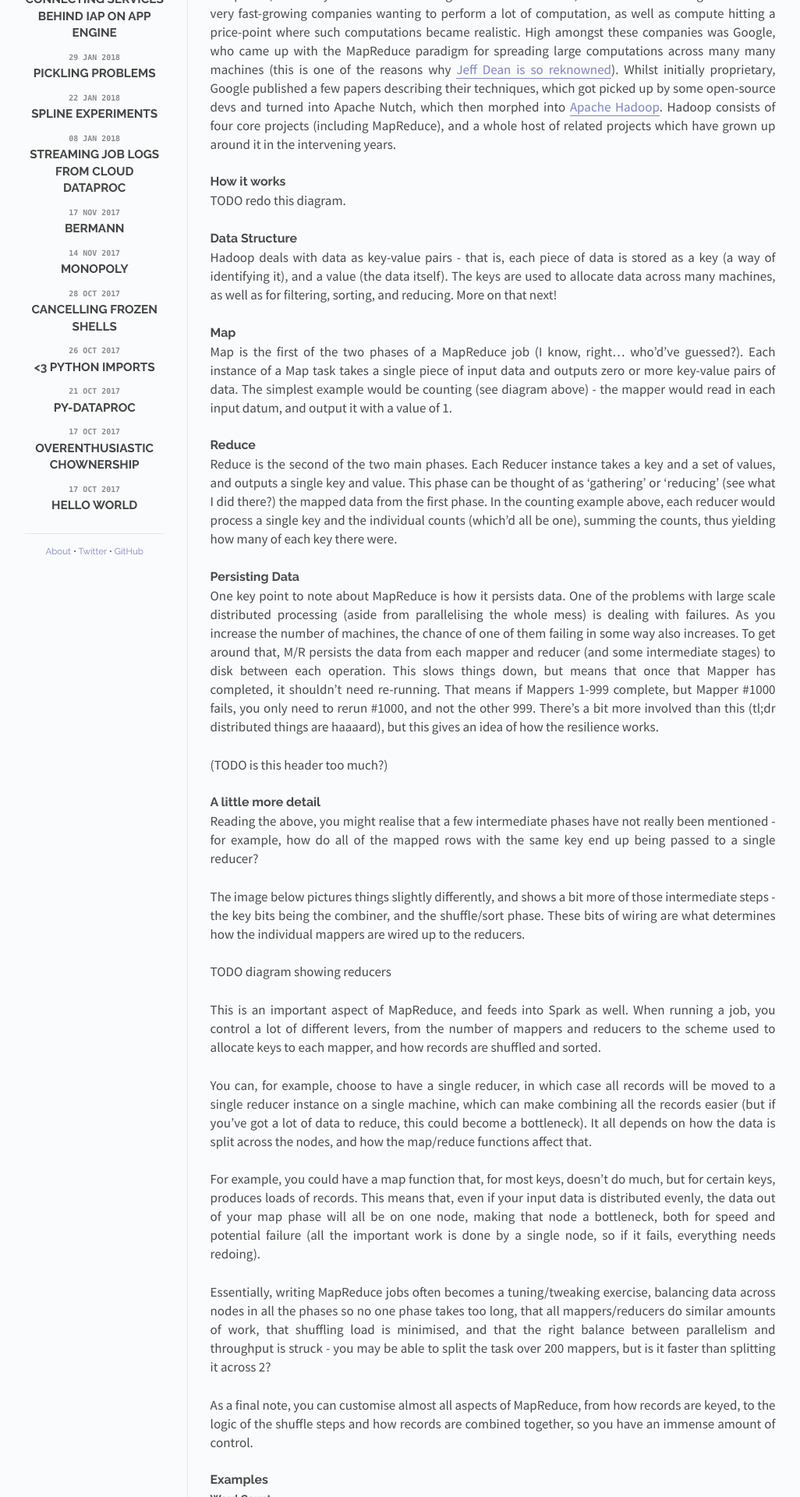
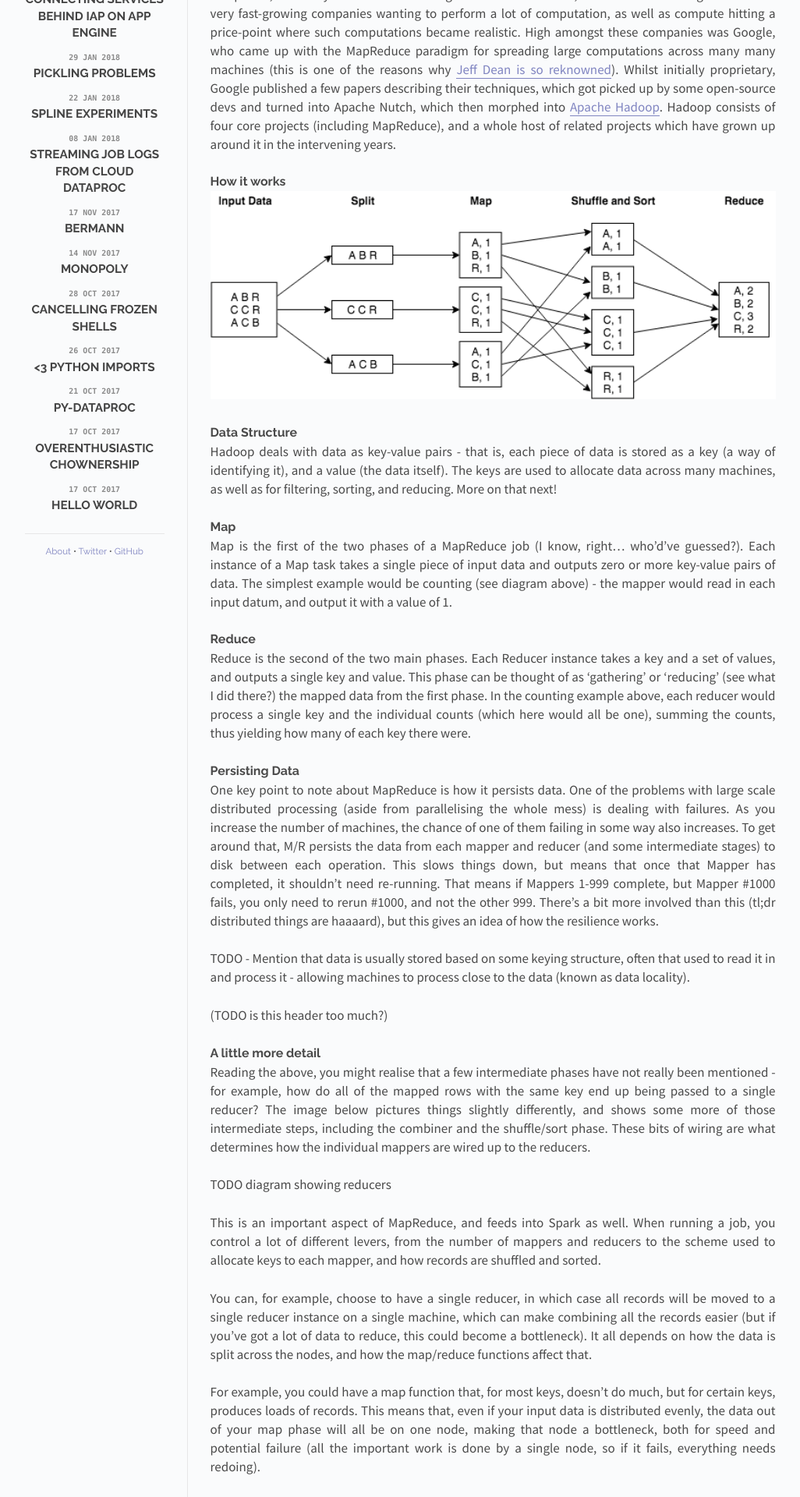
Before and after one commit to oli-hall/oli-hall.github.io, a Jekyll site: the page built from _posts/2018-12-10-Data-Engineering.md, in a window 1280 px wide. Shown: the part 506-2426 px from the top of the page at 78% size, without its empty margins (118-1144 px from the left). Built offline with Jekyll 4.4.1, drawn with Linux system fonts in a browser that asks for light colours; comment, search, counter and statistics services are not loaded; some of the changed text lies outside the part shown.

Commit message:
Rework a few paragraphs, and add a MapReduce image

```diff
--- a/_posts/2018-12-10-Data-Engineering.md
+++ b/_posts/2018-12-10-Data-Engineering.md
@@ -18,8 +18,7 @@ The processing of large amounts of data has been done for almost as long as ther
 
 ### How it works
 
-TODO redo this diagram.
-
+![MapReduce WordCount example]({{ "images/MapReduce.png" | absolute_url }})
 
 ### Data Structure
 
@@ -31,18 +30,18 @@ Map is the first of the two phases of a MapReduce job (I know, right... who’d
 
 ### Reduce
 
-Reduce is the second of the two main phases. Each Reducer instance takes a key and a set of values, and outputs a single key and value. This phase can be thought of as ‘gathering’ or ‘reducing’ (see what I did there?) the mapped data from the first phase. In the counting example above, each reducer would process a single key and the individual counts (which’d all be one), summing the counts, thus yielding how many of each key there were.
+Reduce is the second of the two main phases. Each Reducer instance takes a key and a set of values, and outputs a single key and value. This phase can be thought of as ‘gathering’ or ‘reducing’ (see what I did there?) the mapped data from the first phase. In the counting example above, each reducer would process a single key and the individual counts (which here would all be one), summing the counts, thus yielding how many of each key there were.
 
 ### Persisting Data
 
 One key point to note about MapReduce is how it persists data. One of the problems with large scale distributed processing (aside from parallelising the whole mess) is dealing with failures. As you increase the number of machines, the chance of one of them failing in some way also increases. To get around that, M/R persists the data from each mapper and reducer (and some intermediate stages) to disk between each operation. This slows things down, but means that once that Mapper has completed, it shouldn’t need re-running. That means if Mappers 1-999 complete, but Mapper #1000 fails, you only need to rerun #1000, and not the other 999. There’s a bit more involved than this (tl;dr distributed things are haaaard), but this gives an idea of how the resilience works.
 
+TODO - Mention that data is usually stored based on some keying structure, often that used to read it in and process it - allowing machines to process close to the data (known as data locality).
+
 (TODO is this header too much?)
 ### A little more detail
 
-Reading the above, you might realise that a few intermediate phases have not really been mentioned - for example, how do all of the mapped rows with the same key end up being passed to a single reducer?
-
-The image below pictures things slightly differently, and shows a bit more of those intermediate steps - the key bits being the combiner, and the shuffle/sort phase. These bits of wiring are what determines how the individual mappers are wired up to the reducers.
+Reading the above, you might realise that a few intermediate phases have not really been mentioned - for example, how do all of the mapped rows with the same key end up being passed to a single reducer? The image below pictures things slightly differently, and shows some more of those intermediate steps, including the combiner and the shuffle/sort phase. These bits of wiring are what determines how the individual mappers are wired up to the reducers.
 
 TODO diagram showing reducers
 
@@ -54,7 +53,7 @@ For example, you could have a map function that, for most keys, doesn’t do muc
 
 Essentially, writing MapReduce jobs often becomes a tuning/tweaking exercise, balancing data across nodes in all the phases so no one phase takes too long, that all mappers/reducers do similar amounts of work, that shuffling load is minimised, and that the right balance between parallelism and throughput is struck - you may be able to split the task over 200 mappers, but is it faster than splitting it across 2?
 
-As a final note, you can customise almost all aspects of MapReduce, from how records are keyed, to the logic of the shuffle steps and how records are combined together, so you have an immense amount of control.
+There's a lot more to all this, as I'm sure you can imagine - keying/shuffling strategies to minimise data transfer, tweaking parallelism on mappers and reducers to hit the sweet spot where increased parallelism gives the most reward. You can customise almost all aspects of MapReduce, from how records are keyed, to the logic of the shuffle steps and how records are combined together, so you have an immense amount of control.
 
 ### Examples
 
@@ -62,7 +61,7 @@ As a final note, you can customise almost all aspects of MapReduce, from how rec
 
 Given some text in a file, count the number of each word present in the text.
 
-If we work in Python (because we like Python, right?), then our best bet is a library called mrjob. These examples have, for the most part, been pulled from the mrjob docs.
+If we work in Python (because we like Python, right?), then our best bet is a library called [`mrjob`](https://pythonhosted.org/mrjob/). These examples have, for the most part, been pulled from the `mrjob` docs.
 
 To jump straight to the end, here’s what the final code would look like, more or less:
 
```
Also changed, not shown: images/MapReduce.png (added).
